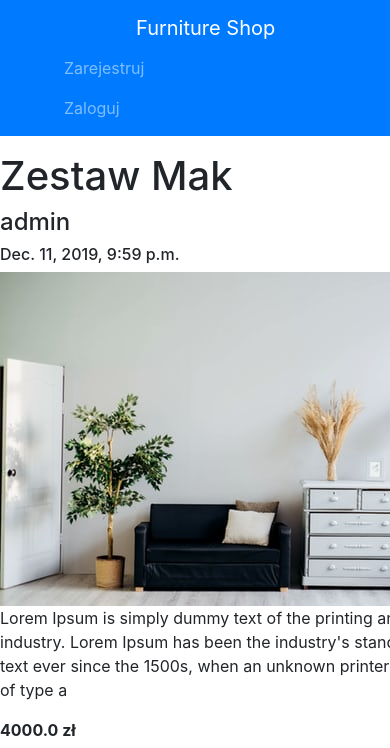
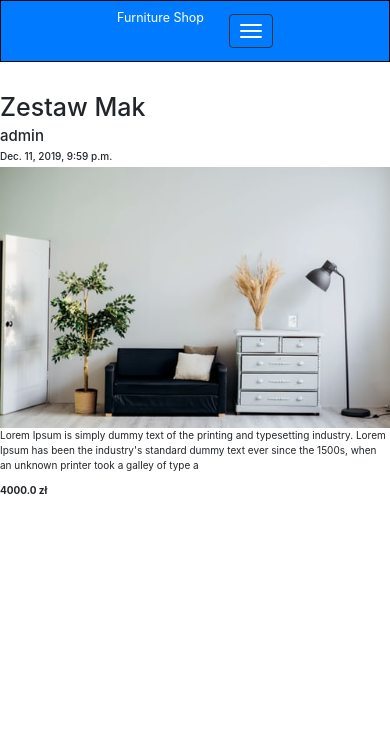
Before and after one commit to PrzemyslawSarnacki/DjangoFurnitureShop, a Django app: page /product_detail/21/ in a window 390 px wide; the page is wider, and only the part inside the window is pictured. Shown: the top 748 px of that part. Run offline with Django 3.2, Linux system fonts and the light colour scheme; data comes from the database, SQL or seed files in the repository; both versions use the stored data as it was after the commit; some libraries are stand-ins or nearby versions.

Commit message:
Mobile adjustment

```diff
--- a/DjangoFurnitureShop/index/templates/index/base.html
+++ b/DjangoFurnitureShop/index/templates/index/base.html
@@ -2,30 +2,41 @@
 {% load group_tag %}
 <!doctype html>
 <html lang="pl">
+
 <head>
 
   <meta charset="utf-8">
-        <meta name="viewport" content="width=device-width, initial-scale=10, shrink-to-fit=no">
-        <link rel="stylesheet" href="https://stackpath.bootstrapcdn.com/bootstrap/4.4.1/css/bootstrap.min.css" integrity="sha384-Vkoo8x4CGsO3+Hhxv8T/Q5PaXtkKtu6ug5TOeNV6gBiFeWPGFN9MuhOf23Q9Ifjh" crossorigin="anonymous">
+  <meta name="viewport" content="width=device-width, initial-scale=1, maximum-scale=1">
+  <link rel="stylesheet" href="https://maxcdn.bootstrapcdn.com/bootstrap/3.3.7/css/bootstrap.min.css"
+    integrity="sha384-BVYiiSIFeK1dGmJRAkycuHAHRg32OmUcww7on3RYdg4Va+PmSTsz/K68vbdEjh4u" crossorigin="anonymous">
+  <link rel="stylesheet" href="https://stackpath.bootstrapcdn.com/bootstrap/4.4.1/css/bootstrap.min.css"
+    integrity="sha384-Vkoo8x4CGsO3+Hhxv8T/Q5PaXtkKtu6ug5TOeNV6gBiFeWPGFN9MuhOf23Q9Ifjh" crossorigin="anonymous">
+
   <title>Django Furniture Shop</title>
 </head>
 
 <body>
-
-            <nav class="navbar navbar-expand-sm bg-primary navbar-dark ">
+  <nav class="navbar navbar-inverse bg-primary navbar-dark">
+    <div class="container-fluid">
+      <div class="navbar-header">
 
     <!-- Links -->
-                    <ul class="navbar-nav ml-5">
-                      <li class="nav-item ml-5">
-                        <a class="navbar-brand ml-4" href="/">Furniture Shop</a>
-                      </li>
 
-                      {% if user.is_authenticated %}
+    <button type="button" class="navbar-toggle bg-primary" data-toggle="collapse" data-target="#myNavbar">
+      <span class="icon-bar"></span>
+        <span class="icon-bar"></span>
+        <span class="icon-bar"></span>
+      </button>
+        <a class="navbar-brand" href="/">Furniture Shop</a>
+      </div>
+      <div class="collapse navbar-collapse" id="myNavbar">
 
 
+        <ul class="navbar-nav">
+        {% if user.is_authenticated %}
         {% if request.user|group_tag:"Customer"  %}
-                      <li class="nav-item">
-                        <a class="nav-link" href="/cart">Koszyk</a>
+        <li class="">
+          <a class="" href="/cart">Koszyk</a>
         </li>
         {% endif %}
         <li class="nav-item">
@@ -43,6 +54,8 @@
 
         {% endif %}
       </ul>
+      </div>
+      </div>
 
 
   </nav>
@@ -61,9 +74,9 @@
     {% endfor %}
     {% endif %}
   </div>
-    <div class="content container">
-        <div class="row">
-            <div class="column-200">
+  <div class="content container justify-content-left">
+    <div class="row justify-content-left">
+      <div class="column-200 justify-content-left">
         {% block content %}
 
         {% endblock %}
@@ -71,9 +84,17 @@
     </div>
   </div>
 </body>
+
 <body>
-    <script src="https://code.jquery.com/jquery-3.4.1.slim.min.js" integrity="sha384-J6qa4849blE2+poT4WnyKhv5vZF5SrPo0iEjwBvKU7imGFAV0wwj1yYfoRSJoZ+n" crossorigin="anonymous"></script>
-    <script src="https://cdn.jsdelivr.net/npm/popper.js@1.16.0/dist/umd/popper.min.js" integrity="sha384-Q6E9RHvbIyZFJoft+2mJbHaEWldlvI9IOYy5n3zV9zzTtmI3UksdQRVvoxMfooAo" crossorigin="anonymous"></script>
-    <script src="https://stackpath.bootstrapcdn.com/bootstrap/4.4.1/js/bootstrap.min.js" integrity="sha384-wfSDF2E50Y2D1uUdj0O3uMBJnjuUD4Ih7YwaYd1iqfktj0Uod8GCExl3Og8ifwB6" crossorigin="anonymous"></script>
+  <script src="https://code.jquery.com/jquery-3.4.1.slim.min.js"
+    integrity="sha384-J6qa4849blE2+poT4WnyKhv5vZF5SrPo0iEjwBvKU7imGFAV0wwj1yYfoRSJoZ+n"
+    crossorigin="anonymous"></script>
+  <script src="https://cdn.jsdelivr.net/npm/popper.js@1.16.0/dist/umd/popper.min.js"
+    integrity="sha384-Q6E9RHvbIyZFJoft+2mJbHaEWldlvI9IOYy5n3zV9zzTtmI3UksdQRVvoxMfooAo"
+    crossorigin="anonymous"></script>
+  <script src="https://stackpath.bootstrapcdn.com/bootstrap/4.4.1/js/bootstrap.min.js"
+    integrity="sha384-wfSDF2E50Y2D1uUdj0O3uMBJnjuUD4Ih7YwaYd1iqfktj0Uod8GCExl3Og8ifwB6"
+    crossorigin="anonymous"></script>
 </body>
+
 </html>
--- a/DjangoFurnitureShop/index/templates/index/product_detail.html
+++ b/DjangoFurnitureShop/index/templates/index/product_detail.html
@@ -15,7 +15,7 @@
         </div>
     </h6>
     {% if product.photo %}
-    <img src="{{ product.photo.url}}">
+    <img class="img-fluid" src="{{ product.photo.url}}">
     {% endif %}
     <p>{{ product.description|linebreaksbr }}</p>
     <b>
--- a/DjangoFurnitureShop/index/templates/index/product_list.html
+++ b/DjangoFurnitureShop/index/templates/index/product_list.html
@@ -70,7 +70,7 @@
     {% endfor %}
 
     <nav aria-label="Page navigation" class="pagination">
-            <ul class="pagination">
+            <ul class="pagination pagination-sm flex-sm-wrap">
                 {% if page_obj.has_previous %}
                 <li class="page-item"><a class="page-link" href="?{{ request.GET.urlencode }}&page=1">&laquo; Pierwsza</a></li>
                 <li class="page-item"><a class="page-link" href="?{{ request.GET.urlencode }}&page={{ page_obj.previous_page_number }}">Poprzednia</a></li>
```
Also changed, not shown: DjangoFurnitureShop/db.sqlite3, 1 other file. Lines whose indentation alone changed are shown as unchanged.
